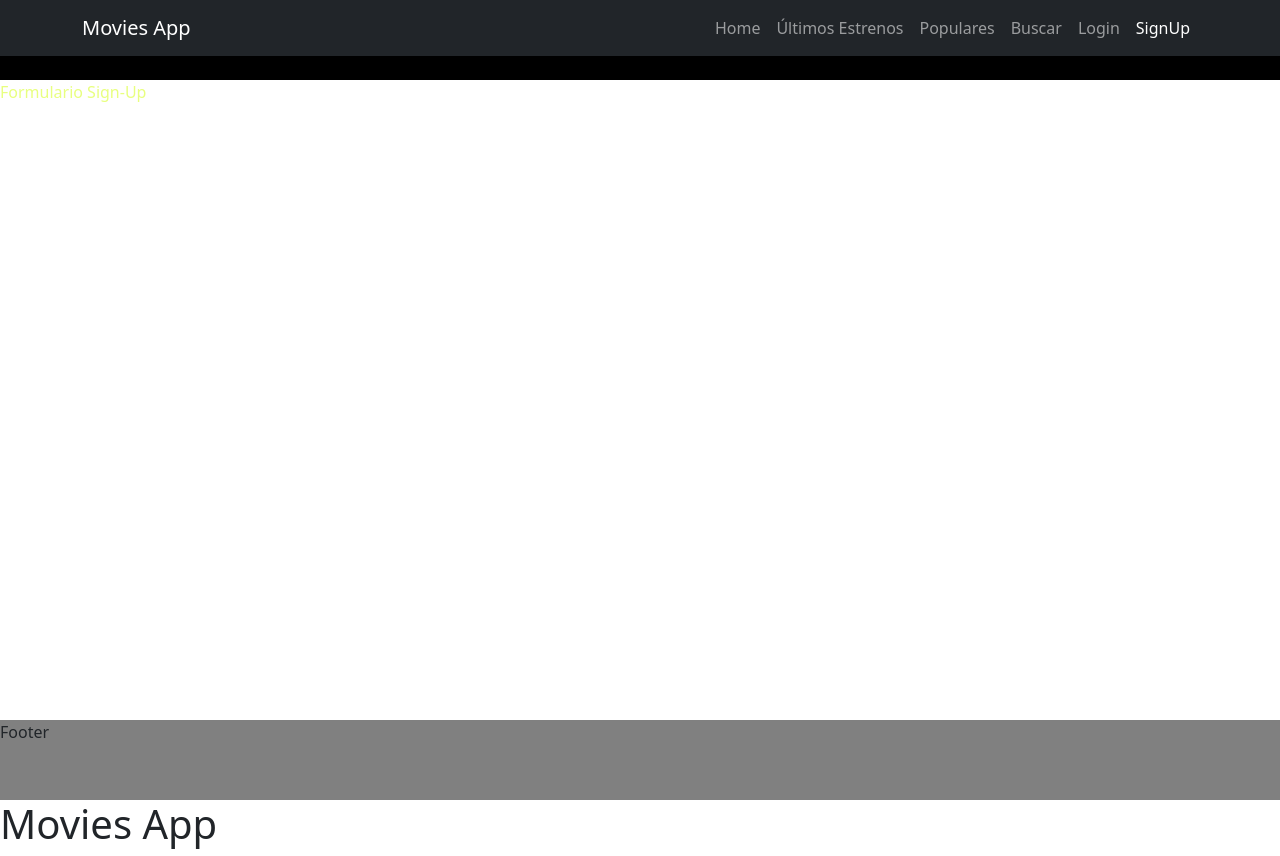
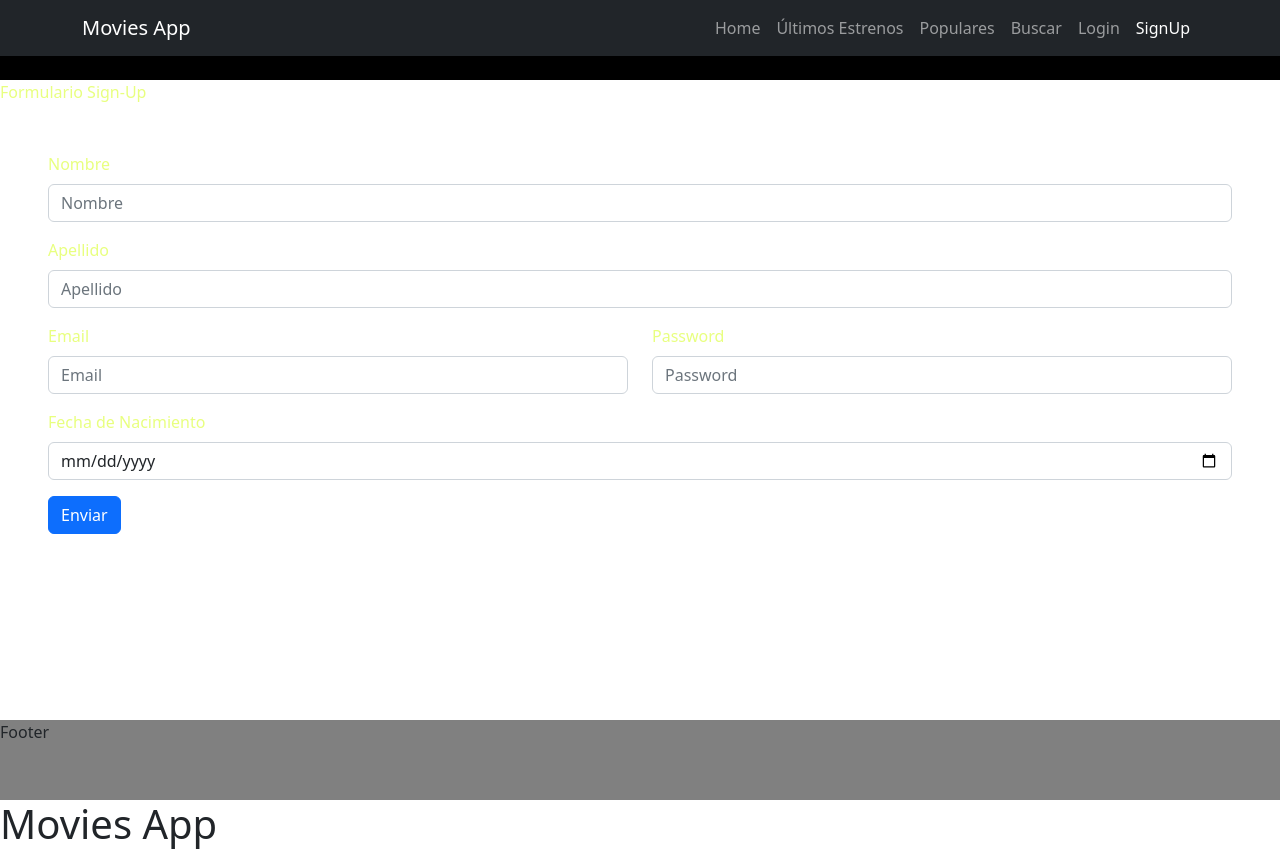
Before and after one commit to AnyiGP/movies-app, a React (Create React App) app: page /sign-up in a window 1280 px wide. Built offline with nearby package versions, Linux system fonts and the light colour scheme.

Commit message:
Termino de estilar formulario, se imprime ne pantalla. Arranco con empiezo con react-hook-form

```diff
--- a/src/components/forms/index.ts
+++ b/src/components/forms/index.ts
@@ -1,3 +1,3 @@
 export { LoginForm } from "./login-form";
 export { SearchForm } from "./search-form";
-export { SignUpForm } from "./sign-up-form";
+export { SignUp as SignUpForm } from "./sign-up-form";
--- a/src/components/forms/sign-up-form/index.tsx
+++ b/src/components/forms/sign-up-form/index.tsx
@@ -1,7 +1,15 @@
-import Button from "react-bootstrap/Button";
-import Form from "react-bootstrap/Form";
-import Col from "react-bootstrap/Col";
-import Row from "react-bootstrap/Row";
+// // import { Layout } from "../../components";
+
+// const SignUpForm = () => {
+//     return
+//   //   <Layout>Login</Layout>;
+//   };
+
+//   export { SignUpForm };
+
+//--------------------------------------//
+
+import { Button, Form, Col, Row } from "react-bootstrap";
 import { api } from "../../../utils/axios";
 import { serviceUsers } from "../../../services/users";
 
@@ -10,28 +18,35 @@ import { SignUpForm } from "../../../types";
 
 // import { Layout } from "../../components";
 
-const SignUpForm = () => {
-  const { register, handleSubmit } = useForm<SignUpForm>();
+const SignUp = () => {
+  // const { register, handleSubmit } = useForm<SignUpForm>();
 
-  const onSubmit = (data: SignUpForm) => {
-    serviceUsers.add({
-      ...data,
-      birthdate: new Date(data.birthdate)
-    });
-  };
+  // const onSubmit = (data: SignUpForm) => {
+  //   serviceUsers.add({
+  //     ...data,
+  //     birthdate: new Date(data.birthdate)
+  //   });
+  // };
 
-    return
-  //   <Layout>Login</Layout>;
   return (
-    <Form className="px-5 mt-5" onSubmit={handleSubmit(onSubmit)}>
+    <Form
+      className="px-5 mt-5"
+      // onSubmit={handleSubmit(onSubmit)}
+    >
       <Form.Group className="mb-3" controlId="formName">
         <Form.Label>Nombre</Form.Label>
-        <Form.Control placeholder="Nombre" {...register("name")} />
+        <Form.Control
+          placeholder="Nombre"
+          // {...register("name")}
+        />
       </Form.Group>
 
       <Form.Group className="mb-3" controlId="formLastname">
         <Form.Label>Apellido</Form.Label>
-        <Form.Control placeholder="Apellido" {...register("lastname")} />
+        <Form.Control
+          placeholder="Apellido"
+          // {...register("lastname")}
+        />
       </Form.Group>
 
       <Row className="mb-3">
@@ -40,7 +55,7 @@ const SignUpForm = () => {
           <Form.Control
             type="email"
             placeholder="Email"
-            {...register("email")}
+            // {...register("email")}
           />
         </Form.Group>
 
@@ -49,7 +64,7 @@ const SignUpForm = () => {
           <Form.Control
             type="password"
             placeholder="Password"
-            {...register("password")}
+            // {...register("password")}
           />
         </Form.Group>
       </Row>
@@ -57,7 +72,10 @@ const SignUpForm = () => {
       <Row className="mb-3">
         <Form.Group as={Col} controlId="formBirthday">
           <Form.Label>Fecha de Nacimiento</Form.Label>
-          <Form.Control type="date" {...register("birthdate")} />
+          <Form.Control
+            type="date"
+            // {...register("birthdate")}
+          />
         </Form.Group>
       </Row>
 
@@ -66,6 +84,6 @@ const SignUpForm = () => {
       </Button>
     </Form>
   );
-  };
+};
 
-  export { SignUpForm };
+export { SignUp };
--- a/src/pages/home/index.tsx
+++ b/src/pages/home/index.tsx
@@ -24,9 +24,9 @@ const Home = () => {
         Home
         <ul>
           {/* Slide 5 pelis+ Carrousel populares 10 pelis + Carrousel ultimos-lanzamientos 10 pelis */}
-          {movies.map(movie => (
+          {movies.map(Movie => (
             <li>
-                {/* {movie.title} */}
+                {/* {Movie.title} */}
                 </li>
           ))}
         </ul>
--- a/src/pages/sign-up/index.tsx
+++ b/src/pages/sign-up/index.tsx
@@ -5,6 +5,10 @@ const Signup = () => {
     <Layout>
       {/* Formulario de sign-up */}
       Formulario Sign-Up
+      <SignUpForm />
+
+
+
     </Layout>
   );
 };
--- a/src/types/index.ts
+++ b/src/types/index.ts
@@ -21,7 +21,10 @@ export type Movie = {
   //faltan agregar propiedades
 };
 
+
 export type MovieTypePayload = Omit<Movie, "id">;
+// export { Movie }
+
 
 //   export type AddTaskForm = Omit<Task, "id" | "category" | "date"> & { category: string, date: string };
 //   export type AddTaskPayload = Omit<Task, 'id'>
```
